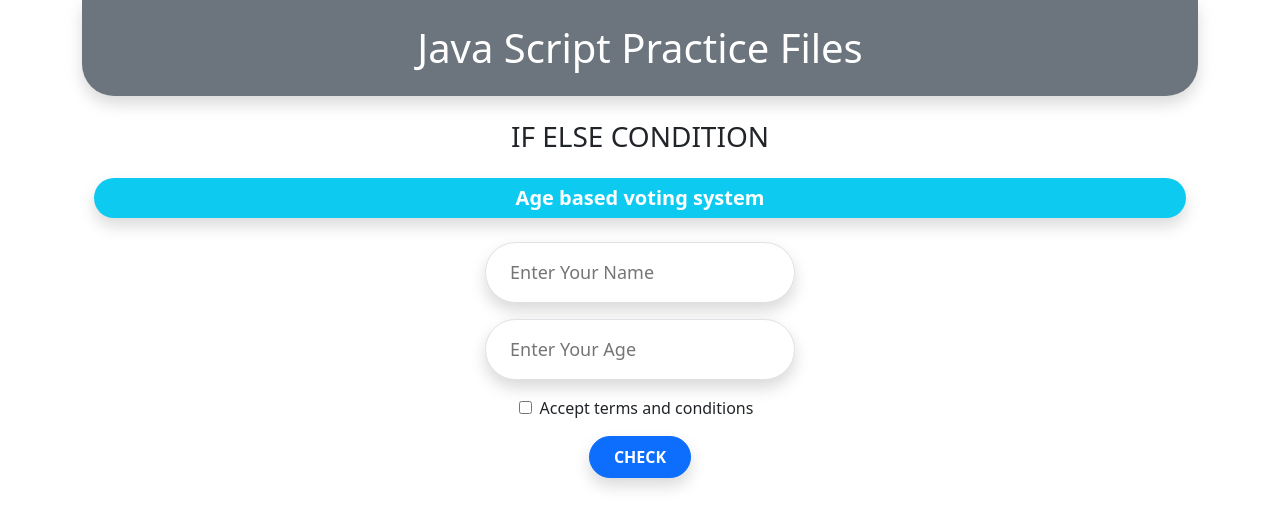
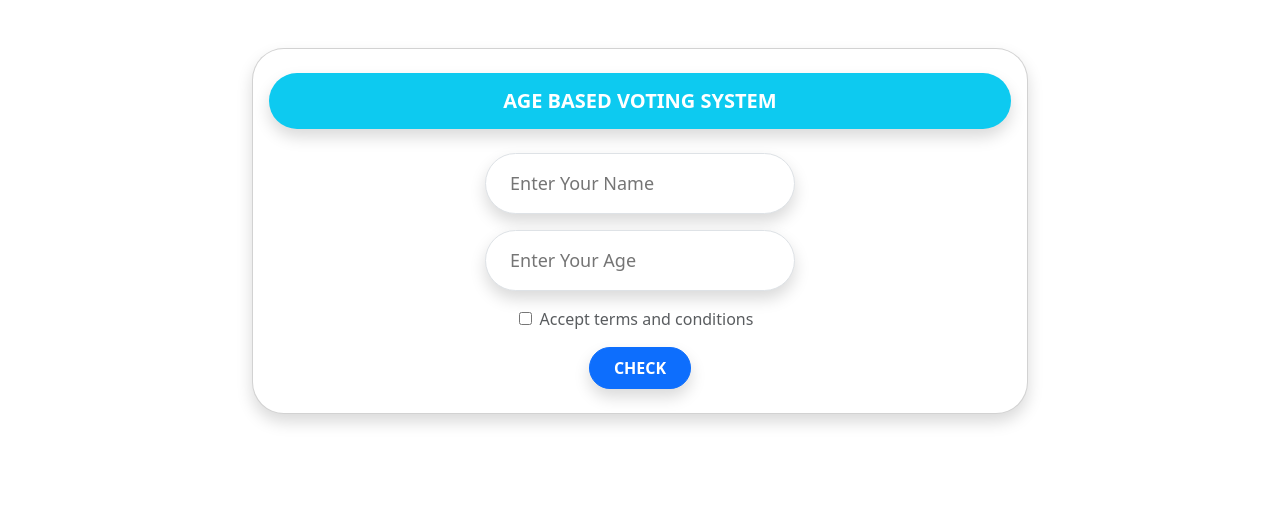
Before and after one commit to vallarasuk/Vote-Check, a React (Create React App) app: page / in a window 1280 px wide. Shown: the top 528 px of the page. Built offline with nearby package versions, Linux system fonts and the light colour scheme.

Commit message:
Changes added UI

```diff
--- a/src/App.js
+++ b/src/App.js
@@ -1,14 +1,11 @@
 import React from 'react'
-import Header from './Components/Header'
+import Header from './Components/Header';
+import "./index.css"
 
 const App = () => {
   return (
     <div className='container'>
-      <div className="header">
-        <h1 className='text-capitalize text-center bg-secondary shadow text-white rounded-bottom-5 p-4'>Java script practice files</h1>
-      </div>
       <Header/>
-
     </div>
   )
 }
--- a/src/Components/Header.jsx
+++ b/src/Components/Header.jsx
@@ -42,13 +42,11 @@ const Header = () => {
   };
 
   return (
-    <div className="container my-3">
-      <h3 className="text-center my-4 text-uppercase title">
-        If else condition
-      </h3>
-      <h5 className="text-center bg-info p-2 fw-bold text-white rounded-5 shadow">
+    <div className="container my-3 my-sm-5 card py-4 px-3 shadow rounded-5 ">
+      <h5 className="text-center text-uppercase bg-info p-2 py-3 fw-bold text-white rounded-5 shadow">
         Age based voting system
       </h5>
+
       <form onSubmit={handleSubmit} className="mx-3">
         <div className="text-start">
           <div className=" text-center">
@@ -83,7 +81,7 @@ const Header = () => {
             </h6>
             <div>
               <input type="checkbox" name="valid" id="valid" />
-              <span className="mx-2 h6">Accept terms and conditions</span>
+              <span className="mx-2 h6 text-muted">Accept terms and conditions</span>
             </div>
             <button
               className="btn btn-primary p-2 text-uppercase fw-bold mt-3 shadow px-4 rounded-pill"
--- a/src/index.css
+++ b/src/index.css
@@ -11,3 +11,7 @@ code {
   font-family: source-code-pro, Menlo, Monaco, Consolas, 'Courier New',
     monospace;
 }
+
+.container{
+  max-width: 800px!important;
+}
```
